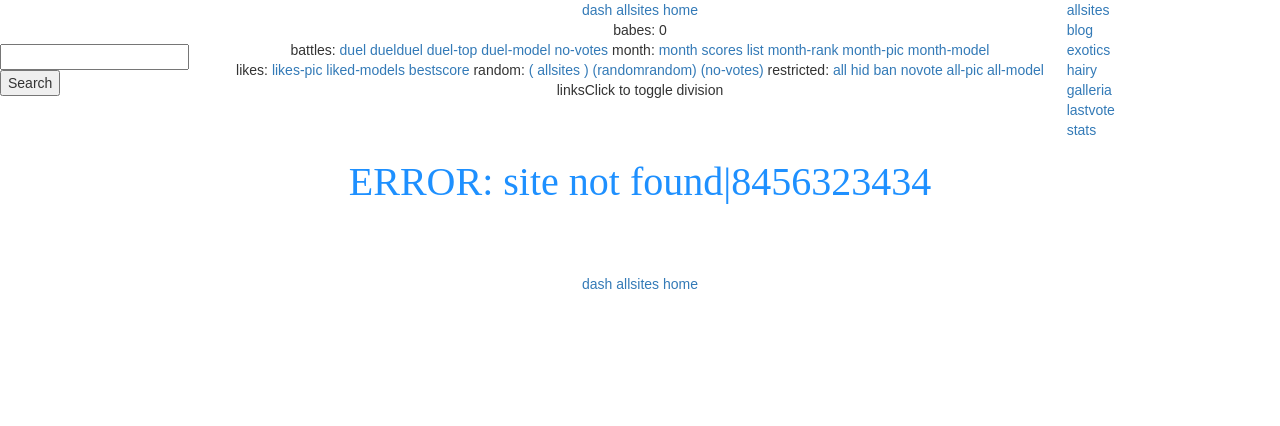
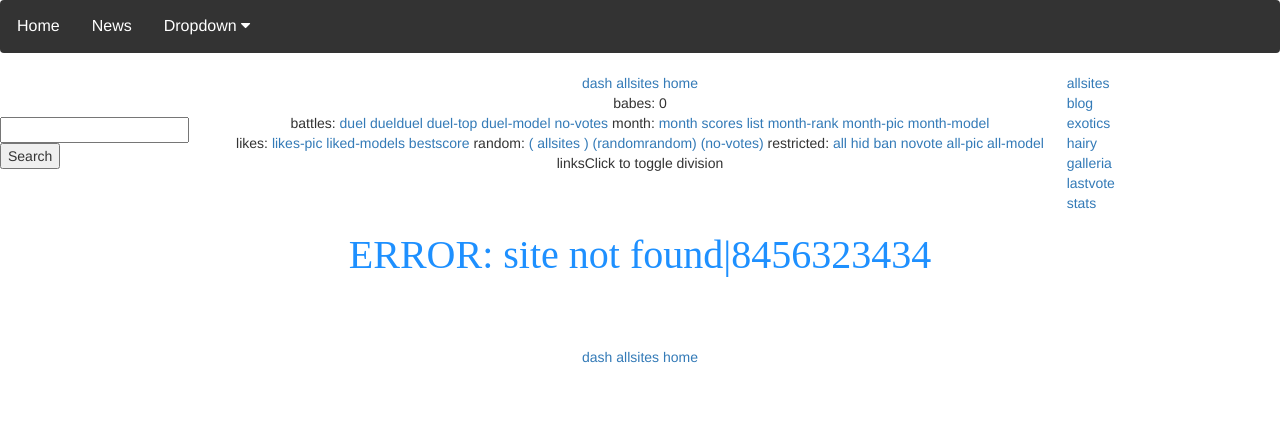
Before and after one commit to toleksa/atk, a Django app: page /atk/1/top/ in a window 1280 px wide. Shown: the top 426 px of the page. Run offline with Django 3.2, Linux system fonts and the light colour scheme; some libraries are stand-ins or nearby versions.

Commit message:
dropdown menu

```diff
--- a/atkdjango/atk/templates/atk/template_base.html
+++ b/atkdjango/atk/templates/atk/template_base.html
@@ -36,10 +36,6 @@
       .link-button-post:active {
         color:red;
       }
-
-body {
-  font-family: Arial, Helvetica, sans-serif;
-}
 
 .navbar {
   overflow: hidden;
@@ -106,7 +102,20 @@
 {% endblock %}
 
 <body>
-
+<div class="navbar">
+  <a href="#home">Home</a>
+  <a href="#news">News</a>
+  <div class="dropdown">
+    <button class="dropbtn">Dropdown
+      <i class="fa fa-caret-down"></i>
+    </button>
+    <div class="dropdown-content">
+      <a href="#">Link 1</a>
+      <a href="#">Link 2</a>
+      <a href="#">Link 3</a>
+    </div>
+  </div>
+</div>
 {% block header %}
         <center><table border=0><tr>
            <td width=15%>
```
